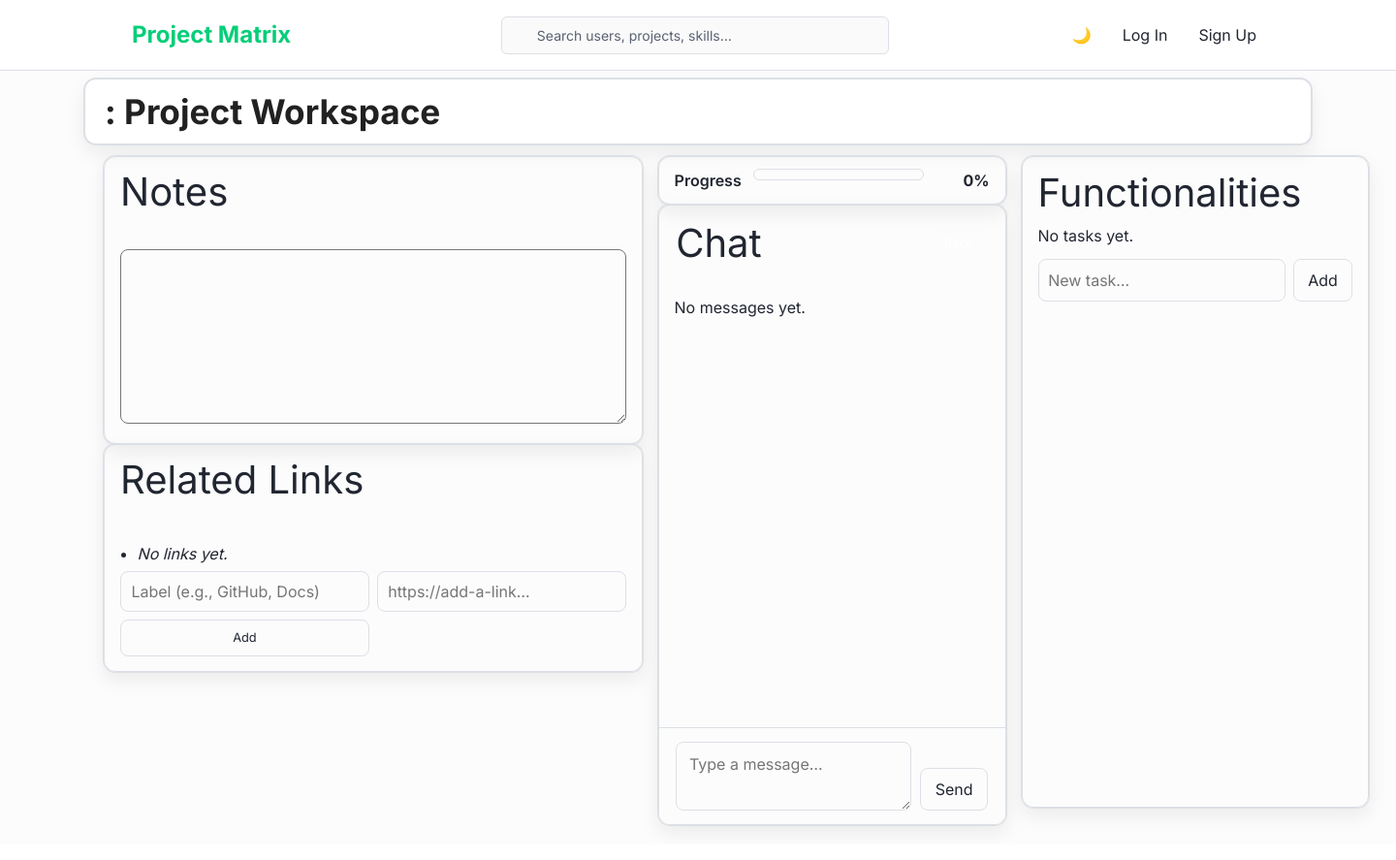
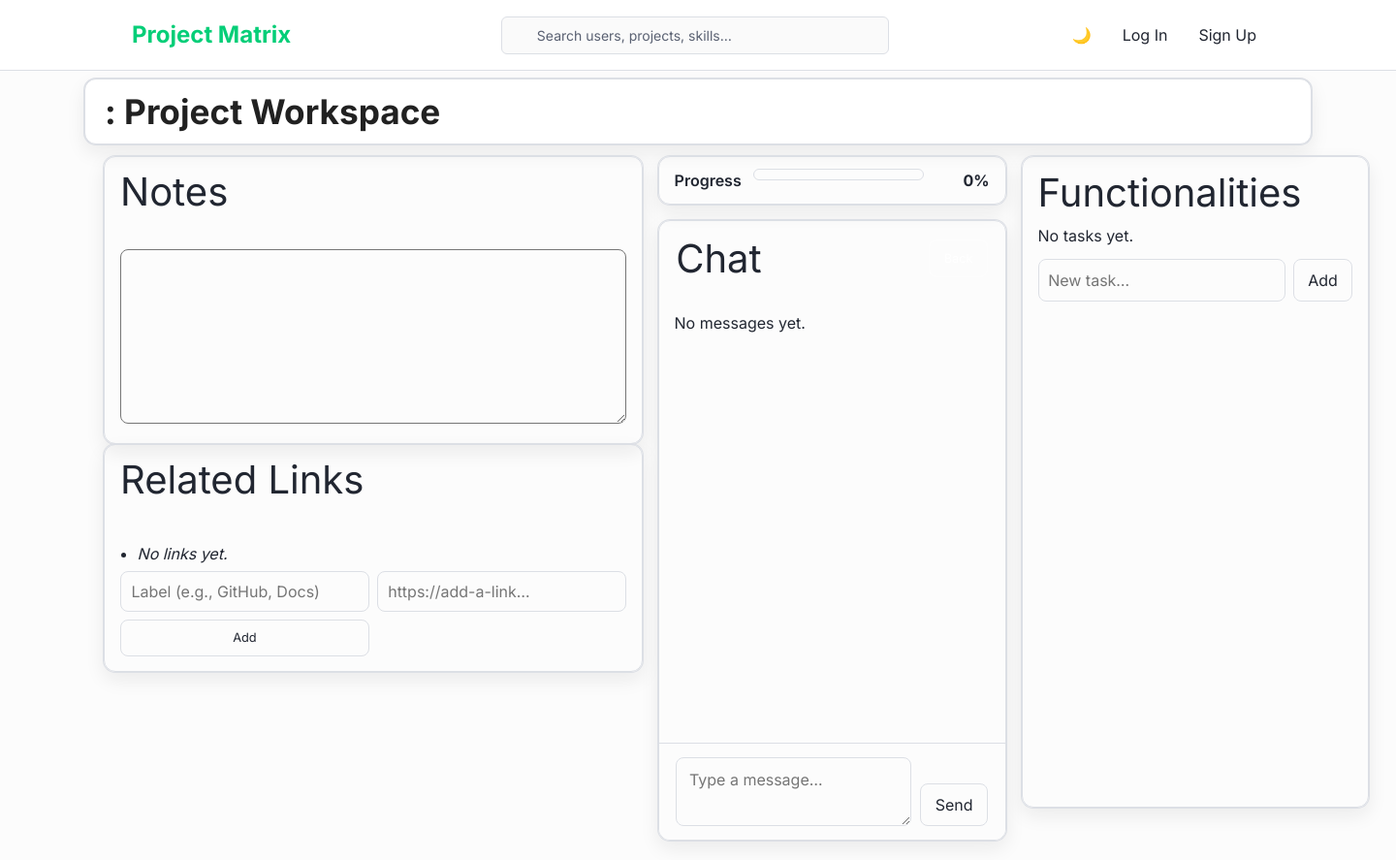
Before and after one commit to Archamat/Project-Matrix, a Flask app: template app/templates/project_gui.html in a window 1440 px wide. Shown: the whole page at 97% size. Before the commit the page ends 858 px from the top, so only its background shows below. Run offline with Flask 3, Linux system fonts and the light colour scheme; the template is opened without the code that fills it, so the values that code supplies are empty; some libraries are stand-ins or nearby versions.

Commit message:
Update app/templates/project_gui.html
Co-authored-by: Copilot <175728472+Copilot@users.noreply.github.com>

```diff
--- a/app/templates/project_gui.html
+++ b/app/templates/project_gui.html
@@ -82,7 +82,7 @@
   </aside>
 
   <!-- MIDDLE: Progress + Chat stacked -->
-  <div class="work-main">
+  <div class="center-rail">
     <!-- Progress (your existing block) -->
     <section class="progress-card">
       <div class="progress-label">Progress</div>
```
